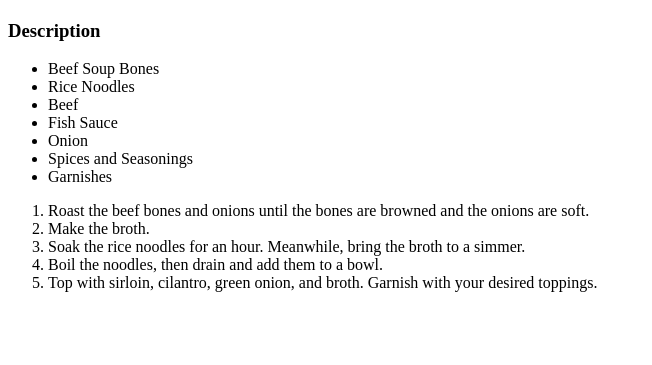
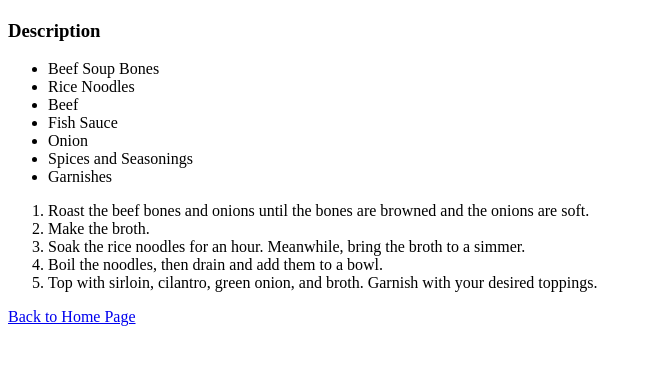
Before and after one commit to mid1224/odin-recipes, a plain HTML site: page recipes/pho.html in a window 1280 px wide. Shown: the part 383-748 px from the top of the page, without its empty margins (0-652 px from the left). Drawn offline with Linux system fonts and the light colour scheme.

Commit message:
Add link to Home Page in Pho tab

```diff
--- a/recipes/pho.html
+++ b/recipes/pho.html
@@ -25,5 +25,7 @@
         <li>Boil the noodles, then drain and add them to a bowl.</li>
         <li>Top with sirloin, cilantro, green onion, and broth. Garnish with your desired toppings.</li>
     </ol>
+
+    <a href="../index.html">Back to Home Page</a>
 </body>
 </html>
```
